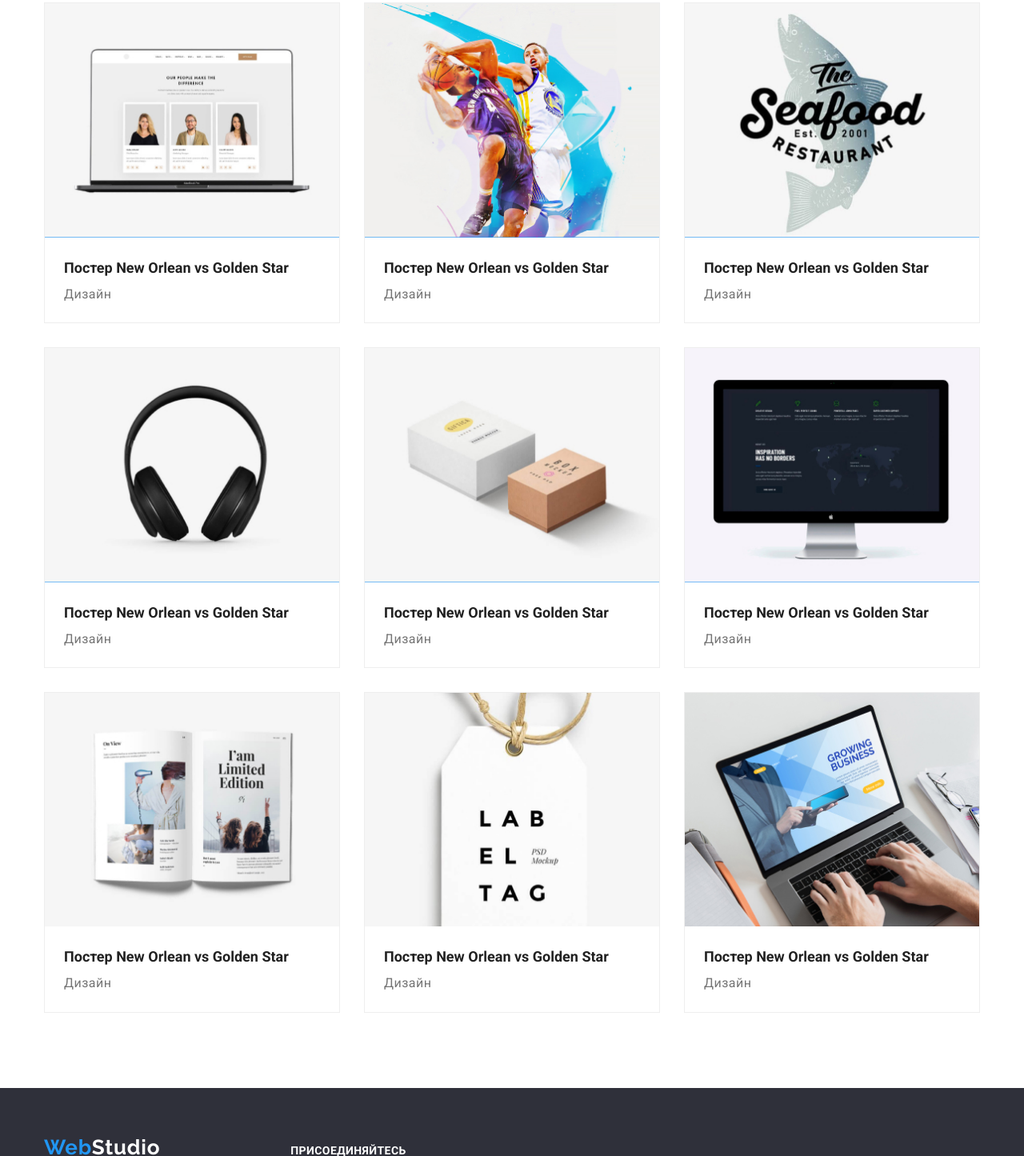
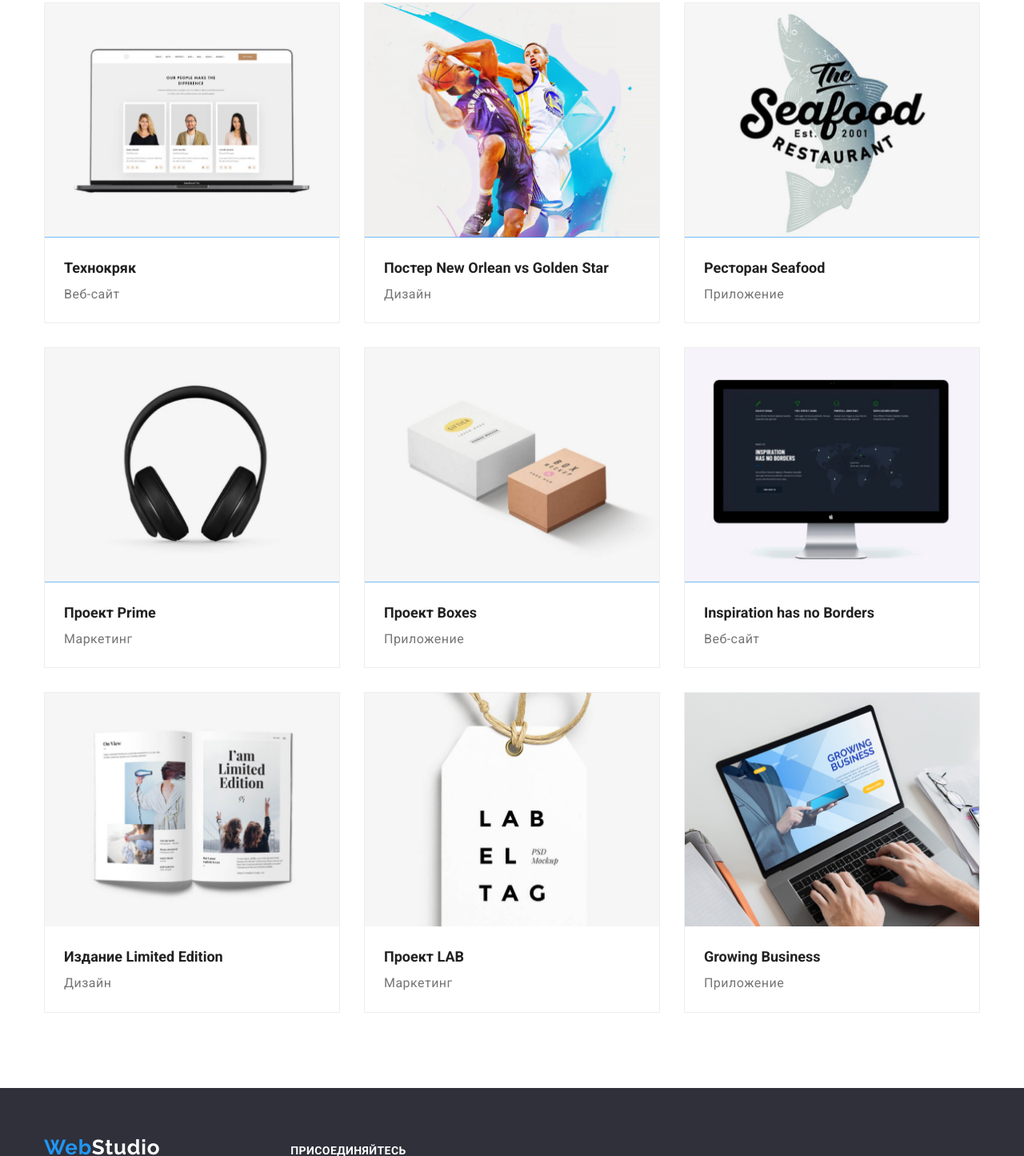
Before and after one commit to IronHedgehog/goit-markup-hw-05, a plain HTML site: page portfolio.html in a window 1280 px wide. Shown: the part 260-1705 px from the top of the page at 80% size. Drawn offline with nearby package versions, Linux system fonts and the light colour scheme.

Commit message:
Update portfolio.html

```diff
--- a/portfolio.html
+++ b/portfolio.html
@@ -69,8 +69,8 @@
                                 <p class="partfolio-image-text-up">Технокряк это современная площадка. Компании используют эту платформу для цифрового шпионажа и атак на защищённые сервера конкурентов.</p>
                             </div>
                             <div class="partfolio-card-text">
-                                <h2 class="partfolio-image-name">Постер New Orlean vs Golden Star</h2>
-                                <p class="partfolio-image-text">Дизайн</p>
+                                <h2 class="partfolio-image-name">Технокряк</h2>
+                                <p class="partfolio-image-text">Веб-сайт</p>
                             </div>
                         </a>
                     </li>
@@ -93,8 +93,8 @@
                                 <p class="partfolio-image-text-up">Технокряк это современная площадка. Компании используют эту платформу для цифрового шпионажа и атак на защищённые сервера конкурентов.</p>
                             </div>
                             <div class="partfolio-card-text">
-                                <h2 class="partfolio-image-name">Постер New Orlean vs Golden Star</h2>
-                                <p class="partfolio-image-text">Дизайн</p>
+                                <h2 class="partfolio-image-name">Ресторан Seafood</h2>
+                                <p class="partfolio-image-text">Приложение</p>
                             </div>
                         </a>
                     </li>
@@ -105,8 +105,8 @@
                                 <p class="partfolio-image-text-up">Технокряк это современная площадка. Компании используют эту платформу для цифрового шпионажа и атак на защищённые сервера конкурентов.</p>
                             </div>
                             <div class="partfolio-card-text">
-                                <h2 class="partfolio-image-name">Постер New Orlean vs Golden Star</h2>
-                                <p class="partfolio-image-text">Дизайн</p>
+                                <h2 class="partfolio-image-name">Проект Prime</h2>
+                                <p class="partfolio-image-text">Маркетинг</p>
                             </div>
                         </a>
                     </li>
@@ -117,8 +117,8 @@
                                 <p class="partfolio-image-text-up">Технокряк это современная площадка. Компании используют эту платформу для цифрового шпионажа и атак на защищённые сервера конкурентов.</p>
                             </div>
                             <div class="partfolio-card-text">
-                                <h2 class="partfolio-image-name">Постер New Orlean vs Golden Star</h2>
-                                <p class="partfolio-image-text">Дизайн</p>
+                                <h2 class="partfolio-image-name">Проект Boxes</h2>
+                                <p class="partfolio-image-text">Приложение</p>
                             </div>
                         </a>
                     </li>
@@ -129,8 +129,8 @@
                                 <p class="partfolio-image-text-up">Технокряк это современная площадка. Компании используют эту платформу для цифрового шпионажа и атак на защищённые сервера конкурентов.</p>
                             </div>
                             <div class="partfolio-card-text">
-                                <h2 class="partfolio-image-name">Постер New Orlean vs Golden Star</h2>
-                                <p class="partfolio-image-text">Дизайн</p>
+                                <h2 class="partfolio-image-name">Inspiration has no Borders</h2>
+                                <p class="partfolio-image-text">Веб-сайт</p>
                             </div>
                         </a>
                     </li>
@@ -141,7 +141,7 @@
                                 <p class="partfolio-image-text-up">Технокряк это современная площадка. Компании используют эту платформу для цифрового шпионажа и атак на защищённые сервера конкурентов.</p>
                             </div>
                             <div class="partfolio-card-text">
-                                <h2 class="partfolio-image-name">Постер New Orlean vs Golden Star</h2>
+                                <h2 class="partfolio-image-name">Издание Limited Edition</h2>
                                 <p class="partfolio-image-text">Дизайн</p>
                             </div>
                         </a>
@@ -153,8 +153,8 @@
                                 <p class="partfolio-image-text-up">Технокряк это современная площадка. Компании используют эту платформу для цифрового шпионажа и атак на защищённые сервера конкурентов.</p>
                             </div>
                             <div class="partfolio-card-text">
-                                <h2 class="partfolio-image-name">Постер New Orlean vs Golden Star</h2>
-                                <p class="partfolio-image-text">Дизайн</p>
+                                <h2 class="partfolio-image-name">Проект LAB</h2>
+                                <p class="partfolio-image-text">Маркетинг</p>
                             </div>
                         </a>
                     </li>
@@ -165,8 +165,8 @@
                                 <p class="partfolio-image-text-up">Технокряк это современная площадка. Компании используют эту платформу для цифрового шпионажа и атак на защищённые сервера конкурентов.</p>
                             </div>
                             <div class="partfolio-card-text">
-                                <h2 class="partfolio-image-name">Постер New Orlean vs Golden Star</h2>
-                                <p class="partfolio-image-text">Дизайн</p>
+                                <h2 class="partfolio-image-name">Growing Business</h2>
+                                <p class="partfolio-image-text">Приложение</p>
                             </div>
                         </a>
                     </li class="partfolio-list-item">
```
